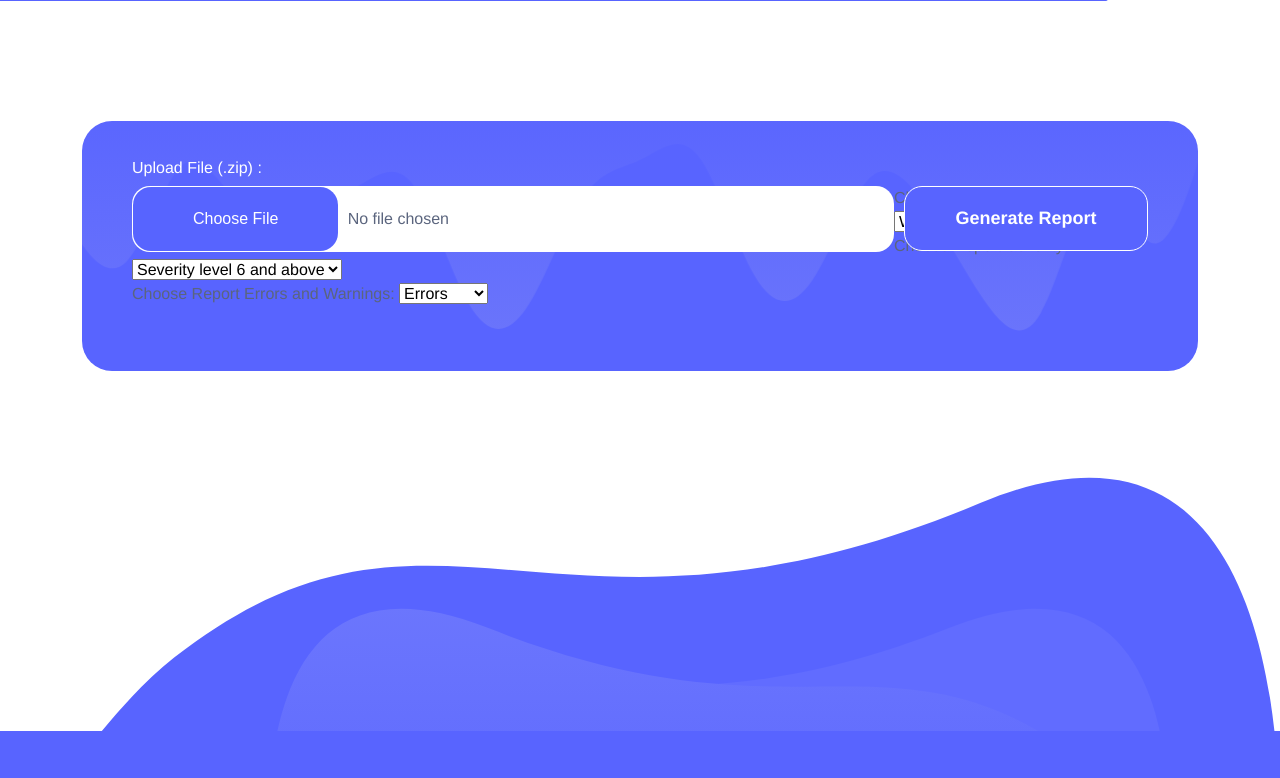
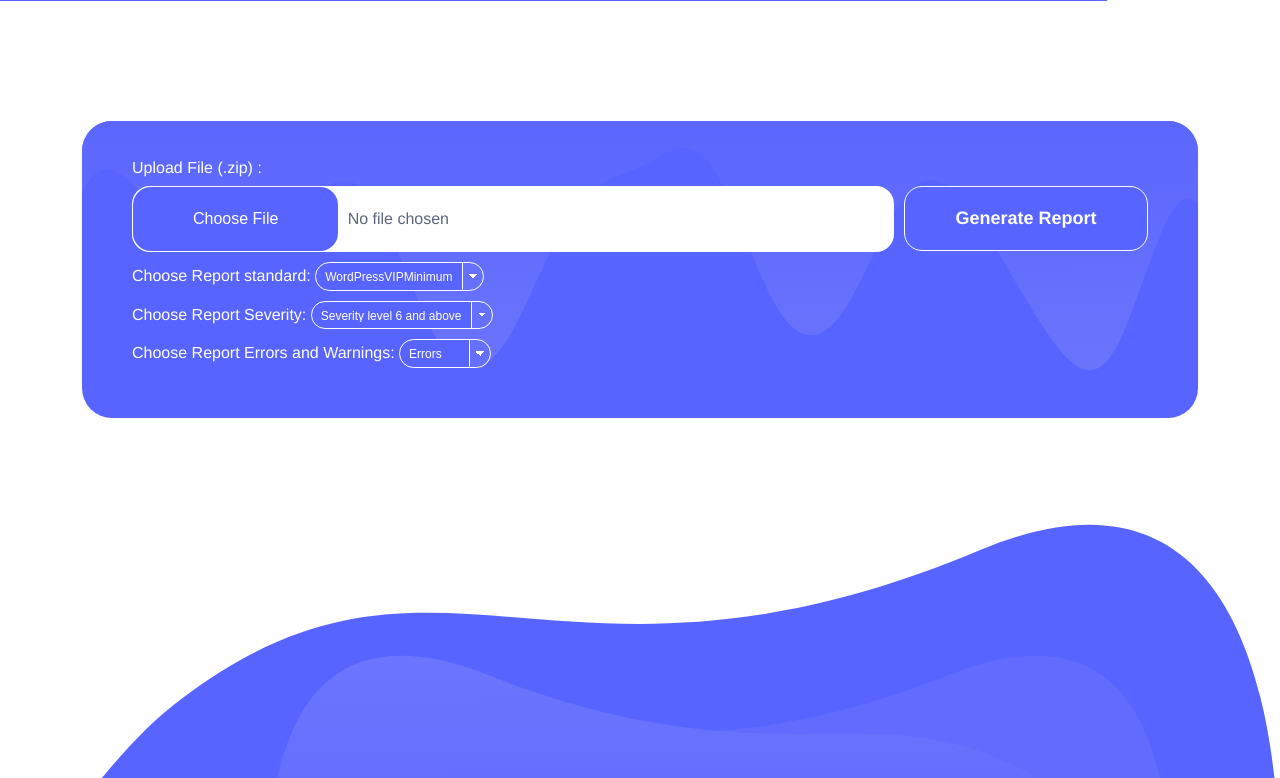
Before and after one commit to ronakganatra-multidots/phpcsreport, a PHP site: page / in a window 1280 px wide. Shown: the part 574-1352 px from the top of the page. Before the commit the page ends 1305 px from the top, so only its background shows below. Run offline with PHP 8.4, Linux system fonts and the light colour scheme.

Commit message:
Update main.css

```diff
--- a/assets/css/main.css
+++ b/assets/css/main.css
@@ -1408,6 +1408,80 @@ p {
     border-image: initial;
     transition: all 0.3s ease-out 0s;
 }
+
+
+
+
+
+:root {
+  --radius: 2px;
+  --baseFg: dimgray;
+  --baseBg: white;
+  --accentFg: #006fc2;
+  --accentBg: #bae1ff;
+}
+
+.phpcs_dropdown {
+      --radius: 18px;
+    --baseFg: #ffffff;
+    --baseBg: #5764ff;
+    --accentFg: #ffffff;
+    --accentBg: #6570fc;
+
+
+    display: inline-block;
+    clear: both;
+    float: left;
+    color: #fff;
+    margin-top: 10px;
+}
+
+.theme-construction {
+  --radius: 0;
+  --baseFg: white;
+  --baseBg: black;
+  --accentFg: black;
+  --accentBg: orange;
+}
+
+select {
+  font: 400 12px/1.3 sans-serif;
+  -webkit-appearance: none;
+  appearance: none;
+  color: var(--baseFg);
+  border: 1px solid var(--baseFg);
+  line-height: 1;
+  outline: 0;
+  padding: 0.65em 2.5em 0.55em 0.75em;
+  border-radius: var(--radius);
+  background-color: var(--baseBg);
+  background-image: linear-gradient(var(--baseFg), var(--baseFg)),
+    linear-gradient(-135deg, transparent 50%, var(--accentBg) 50%),
+    linear-gradient(-225deg, transparent 50%, var(--accentBg) 50%),
+    linear-gradient(var(--accentBg) 42%, var(--accentFg) 42%);
+  background-repeat: no-repeat, no-repeat, no-repeat, no-repeat;
+  background-size: 1px 100%, 20px 22px, 20px 22px, 20px 100%;
+  background-position: right 20px center, right bottom, right bottom, right bottom;
+}
+
+select:hover {
+  background-image: linear-gradient(var(--accentFg), var(--accentFg)),
+    linear-gradient(-135deg, transparent 50%, var(--accentFg) 50%),
+    linear-gradient(-225deg, transparent 50%, var(--accentFg) 50%),
+    linear-gradient(var(--accentFg) 42%, var(--accentBg) 42%);
+}
+
+select:active {
+  background-image: linear-gradient(var(--accentFg), var(--accentFg)),
+    linear-gradient(-135deg, transparent 50%, var(--accentFg) 50%),
+    linear-gradient(-225deg, transparent 50%, var(--accentFg) 50%),
+    linear-gradient(var(--accentFg) 42%, var(--accentBg) 42%);
+  color: var(--accentBg);
+  border-color: var(--accentFg);
+  background-color: var(--accentFg);
+}
+
+
 @media (max-width: 767px) {
   .phpcs-section .phpcs-wrapper .phpcs-report-form button {
     position: static;
```
